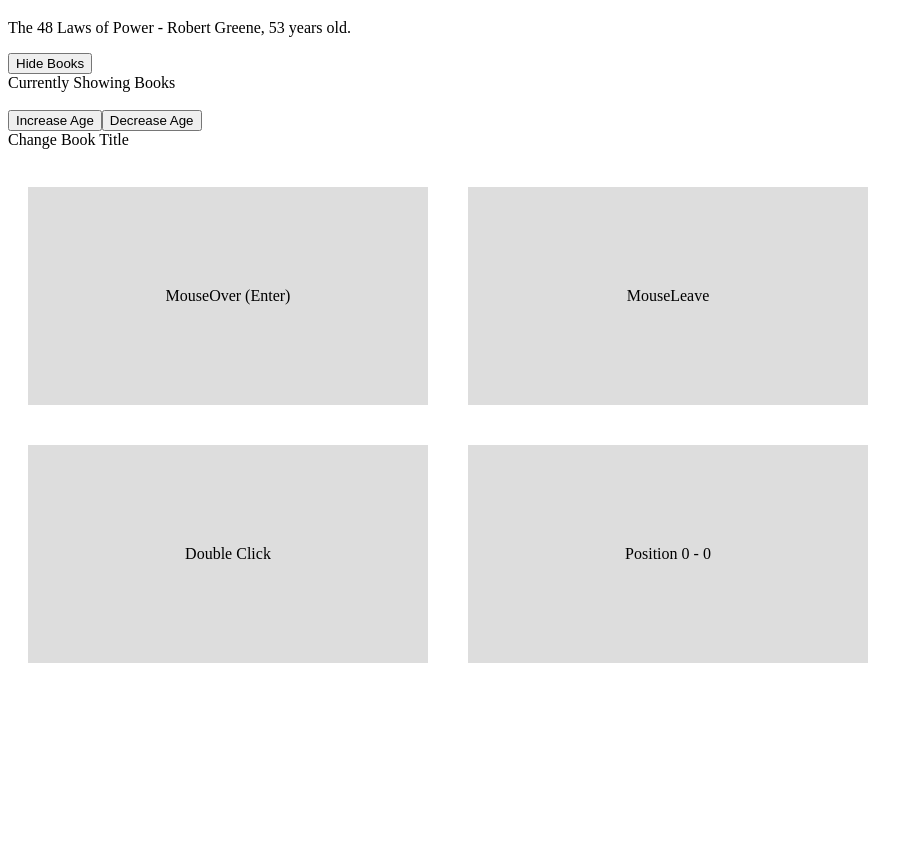
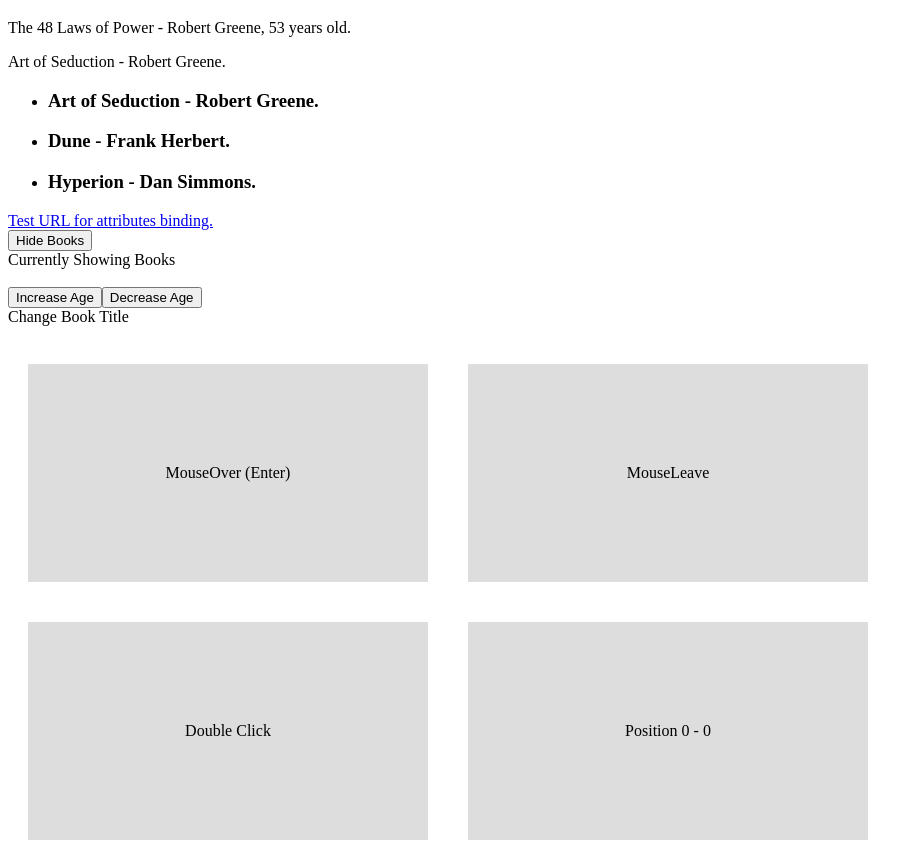
Before and after one commit to XavHernandez/vue-first-training, a plain HTML site: page index.html in a window 1280 px wide. Shown: the part 61-929 px from the top of the page, without its empty margins (0-923 px from the left). Before the commit the page ends 800 px from the top, so only its background shows below. Drawn offline with nearby package versions, Linux system fonts and the light colour scheme.

Commit message:
attributes binding

```diff
--- a/app.js
+++ b/app.js
@@ -6,7 +6,13 @@
       age: 53,
       showBooks: true,
       x: 0,
-      y: 0
+      y: 0,
+      books: [
+        {title: 'Art of Seduction', author: 'Robert Greene'},
+        {title: 'Dune', author: 'Frank Herbert'},
+        {title: 'Hyperion', author: 'Dan Simmons'},
+      ],
+      url: 'https://www.google.com'
     }
   },
   methods: {
--- a/index.html
+++ b/index.html
@@ -24,7 +24,17 @@
   <div id="app">
     <div v-if="showBooks">
       <p>{{ title }} - {{author}}, {{age}} years old.</p>
+      <p>{{ books[0].title }} - {{books[0].author}}.</p>
+
+      <ul>
+        <li v-for="book in books">
+          <h3>{{ book.title }} - {{book.author}}.</h3>
+        </li>
+      </ul>
     </div>
+
+    <a :href="url">Test URL for attributes binding.</a>
+    <br>
 
     <button @click="toggleShowBooks">
       <span v-if="showBooks">Hide Books</span>
```
